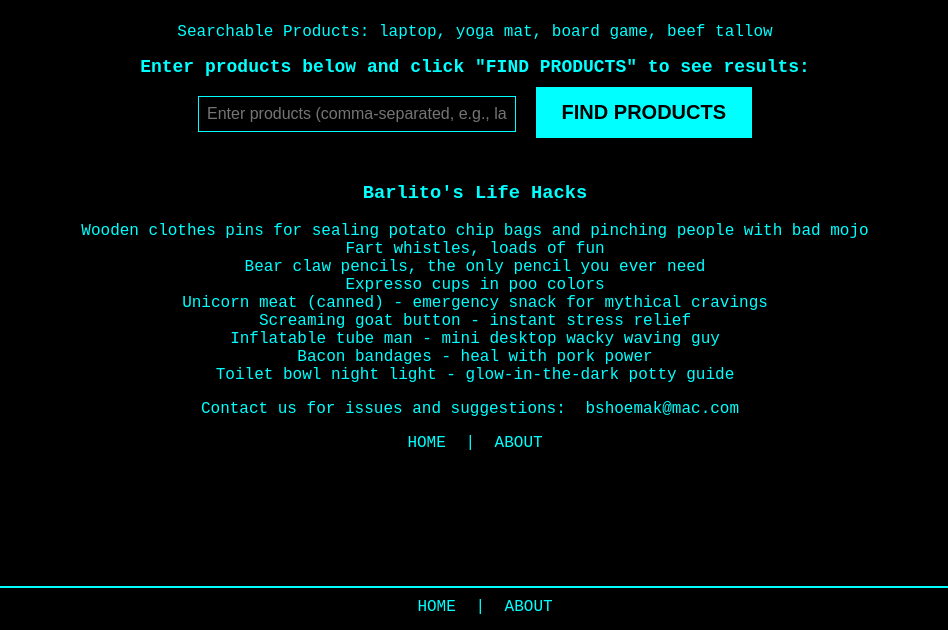
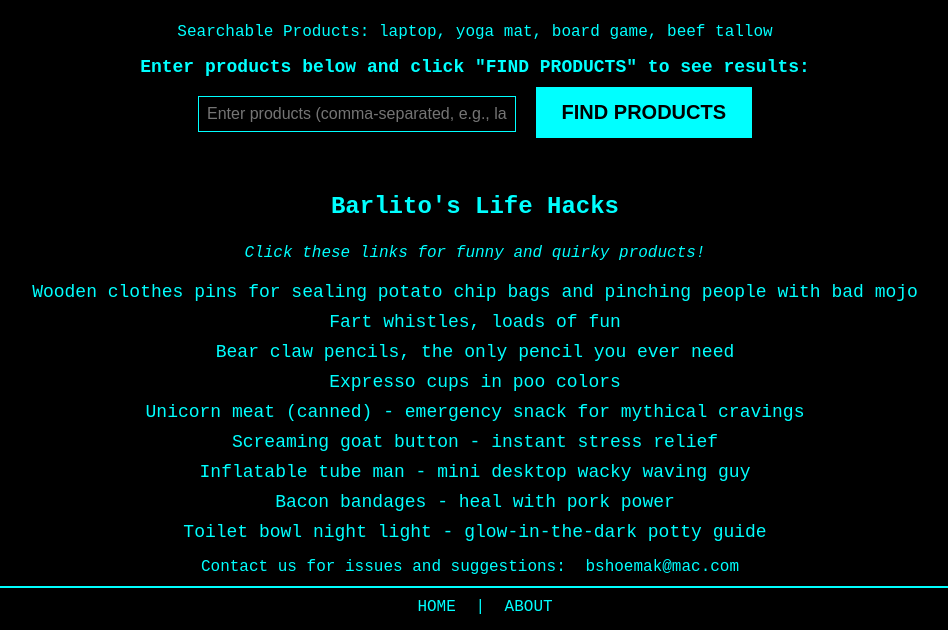
Before and after one commit to bshoemak2/shopping-assistant, a Flask app: page /compare in a window 1280 px wide. Shown: the part 174-804 px from the top of the page, without its empty margins (165-1113 px from the left). Run offline with Flask 3, Linux system fonts and the light colour scheme; some libraries are stand-ins or nearby versions.

Commit message:
Add favicon and Statcounter analytics to all pages

```diff
--- a/templates/compare.html
+++ b/templates/compare.html
@@ -2,6 +2,7 @@
 <html>
 <head>
     <title>SHOPPING ASSISTANT - Find Products</title>
+    <link rel="icon" href="{{ url_for('static', filename='favicon.ico') }}" type="image/x-icon">
     <style>
         body {
             font-family: 'Courier New', monospace;
@@ -79,6 +80,19 @@
             margin: 10px 0;
             font-weight: bold;
         }
+        .hacks-title {
+            font-size: 24px;
+            margin-top: 30px;
+        }
+        .hacks-list li {
+            font-size: 18px;
+            margin: 10px 0;
+        }
+        .hacks-prompt {
+            font-size: 16px;
+            margin-bottom: 20px;
+            font-style: italic;
+        }
     </style>
 </head>
 <body>
@@ -95,8 +109,9 @@
             <button onclick="compareProducts()">FIND PRODUCTS</button>
         </div>
         <div id="results"></div>
-        <h3>Barlito's Life Hacks</h3>
-        <ul>
+        <h3 class="hacks-title">Barlito's Life Hacks</h3>
+        <p class="hacks-prompt">Click these links for funny and quirky products!</p>
+        <ul class="hacks-list">
             <li><a href="https://amzn.to/4hBxujc" target="_blank">Wooden clothes pins for sealing potato chip bags and pinching people with bad mojo</a></li>
             <li><a href="https://amzn.to/4kQ39A7" target="_blank">Fart whistles, loads of fun</a></li>
             <li><a href="https://amzn.to/4kRem3n" target="_blank">Bear claw pencils, the only pencil you ever need</a></li>
@@ -113,40 +128,16 @@
     <footer>
         <a href="/">HOME</a> | <a href="/about">ABOUT</a>
     </footer>
-    <script>
-        function compareProducts() {
-            const input = document.getElementById('product-input').value;
-            const products = input.split(',').map(p => p.trim());
-            fetch('/compare', {
-                method: 'POST',
-                headers: { 'Content-Type': 'application/json' },
-                body: JSON.stringify({ products: products })
-            })
-            .then(response => response.json())
-            .then(data => {
-                const results = document.getElementById('results');
-                results.innerHTML = '';
-                if (data.error) {
-                    results.innerHTML = `<p>Error: ${data.error}</p>`;
-                } else {
-                    for (const [name, info] of Object.entries(data.comparisons)) {
-                        results.innerHTML += `
-                            <h3>${name}</h3>
-                            <p>Price: $${info.price}</p>
-                            <p>Rating: ${info.rating}</p>
-                            <p>Positive Reviews: ${info.review_summary.positive}</p>
-                            <p>Negative Reviews: ${info.review_summary.negative}</p>
-                            <p>Sentiment Score: ${info.review_summary.sentiment_score}</p>
-                            <p>Keywords: ${JSON.stringify(info.review_summary.keywords)}</p>
-                            <p><a href="${info.amazon_url}" target="_blank">Amazon Link</a> ${info.is_search_page ? '(Search Page)' : ''}</p>
-                        `;
-                    }
-                }
-            })
-            .catch(error => {
-                document.getElementById('results').innerHTML = `<p>Error: ${error}</p>`;
-            });
-        }
+    <!-- Default Statcounter code for shopping application https://shopping-assistant-5m0q.onrender.com/ -->
+    <script type="text/javascript">
+        var sc_project=13107765;
+        var sc_invisible=0;
+        var sc_security="da1ff213";
+        var scJsHost = "https://";
+        document.write("<sc"+"ript type='text/javascript' src='" + scJsHost+
+        "statcounter.com/counter/counter.js'></"+"script>");
     </script>
+    <noscript><div class="statcounter"><a title="Web Analytics Made Easy - Statcounter" href="https://statcounter.com/" target="_blank"><img class="statcounter" src="https://c.statcounter.com/13107765/0/da1ff213/0/" alt="Web Analytics Made Easy - Statcounter" referrerPolicy="no-referrer-when-downgrade"></a></div></noscript>
+    <!-- End of Statcounter Code -->
 </body>
 </html>
```
Also changed, not shown: templates/about.html (+12 -3 lines), templates/home.html (+12 -0 lines), static/favicon.ico (added).
